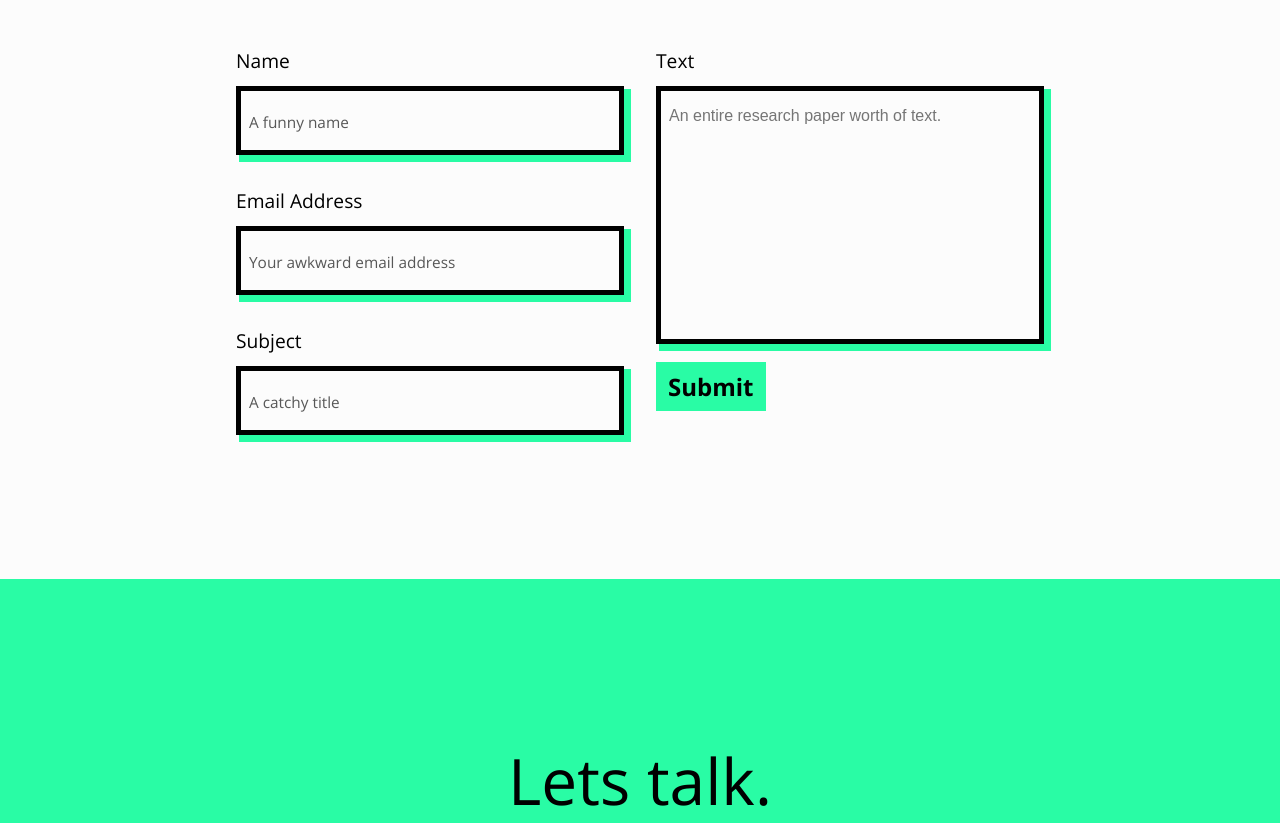
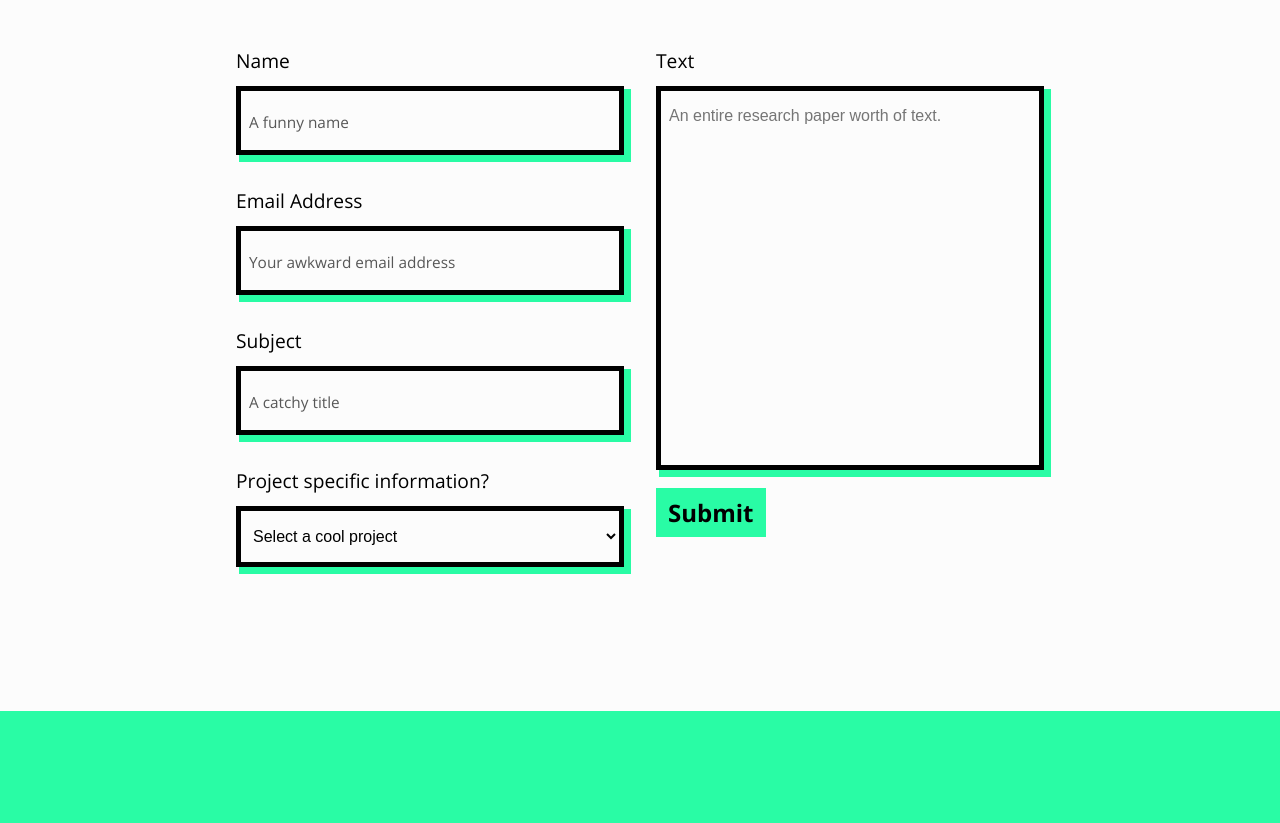
Before and after one commit to Patrickroelofs/HAN-Y1P2-WT, a PHP site: page /contact.html in a window 1280 px wide. Shown: the part 427-1250 px from the top of the page. Run offline with PHP 8.4, Linux system fonts and the light colour scheme; some web fonts are replaced.

Commit message:
Contact page project selector

```diff
--- a/contact.html
+++ b/contact.html
@@ -70,10 +70,22 @@
 									<label for="subject">Subject</label>
 									<input id="subject" type="text" placeholder="A catchy title">
 								</div>
+								<div>
+									<label for="project">Project specific information?</label>
+									<select>
+										<option default>Select a cool project</option>
+										<option value="Nzayi">Nzayi</option>
+										<option value="EnergyChallenge">Energy Challenge</option>
+										<option value="TheFutureOfRetail">The Future Of Retail</option>
+										<option value="Honigevents">Honigevents</option>
+										<option value="DivingForTreasure">Diving For Treasure</option>
+										<option value="Kaluandafest2019">Kaluandafest 2019</option>
+									</select>
+								</div>
 							</div>
 							<div>
 								<label for="textarea">Text</label>
-								<textarea id="textarea" rows="12"
+								<textarea id="textarea" rows="19"
 									placeholder="An entire research paper worth of text."></textarea>
 								<button class="button button--green">Submit</button>
 							</div>
--- a/css/stylesheet.css
+++ b/css/stylesheet.css
@@ -592,6 +592,18 @@ textarea {
 	color: var(--text-color);
 }
 
+select{
+	width: 100%;
+	background: transparent;
+	box-shadow: 5px 5px 0px 2px var(--theme-color);
+	border: 5px solid black;
+	padding: 16px 8px;
+	resize: none;
+	font-size: 1em;
+	font-family: 'Work Sans', sans-serif;
+	color: var(--text-color);
+}
+
 /* ==========================================================================
     ABOUT PAGE
    ========================================================================== */
```
